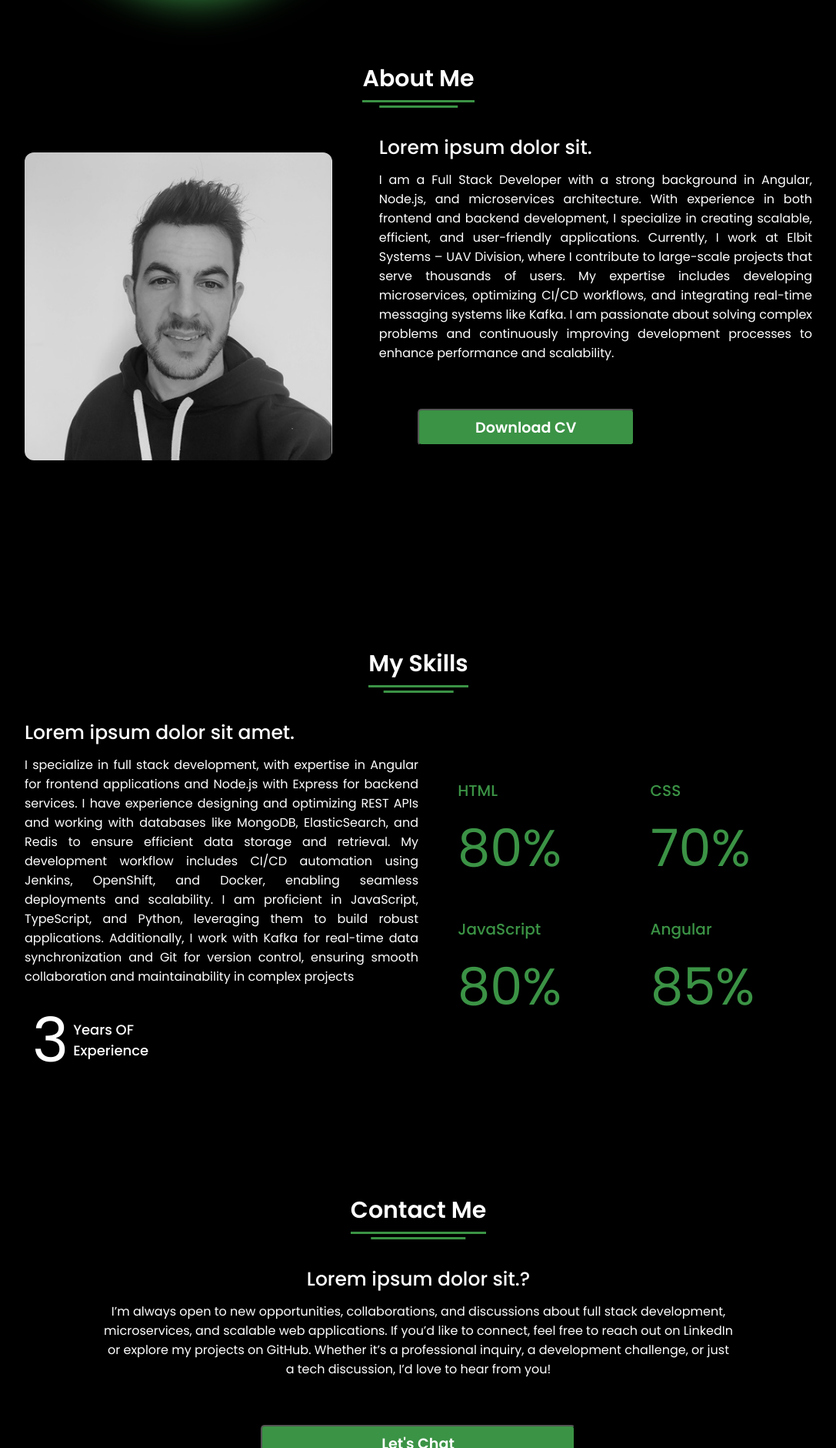
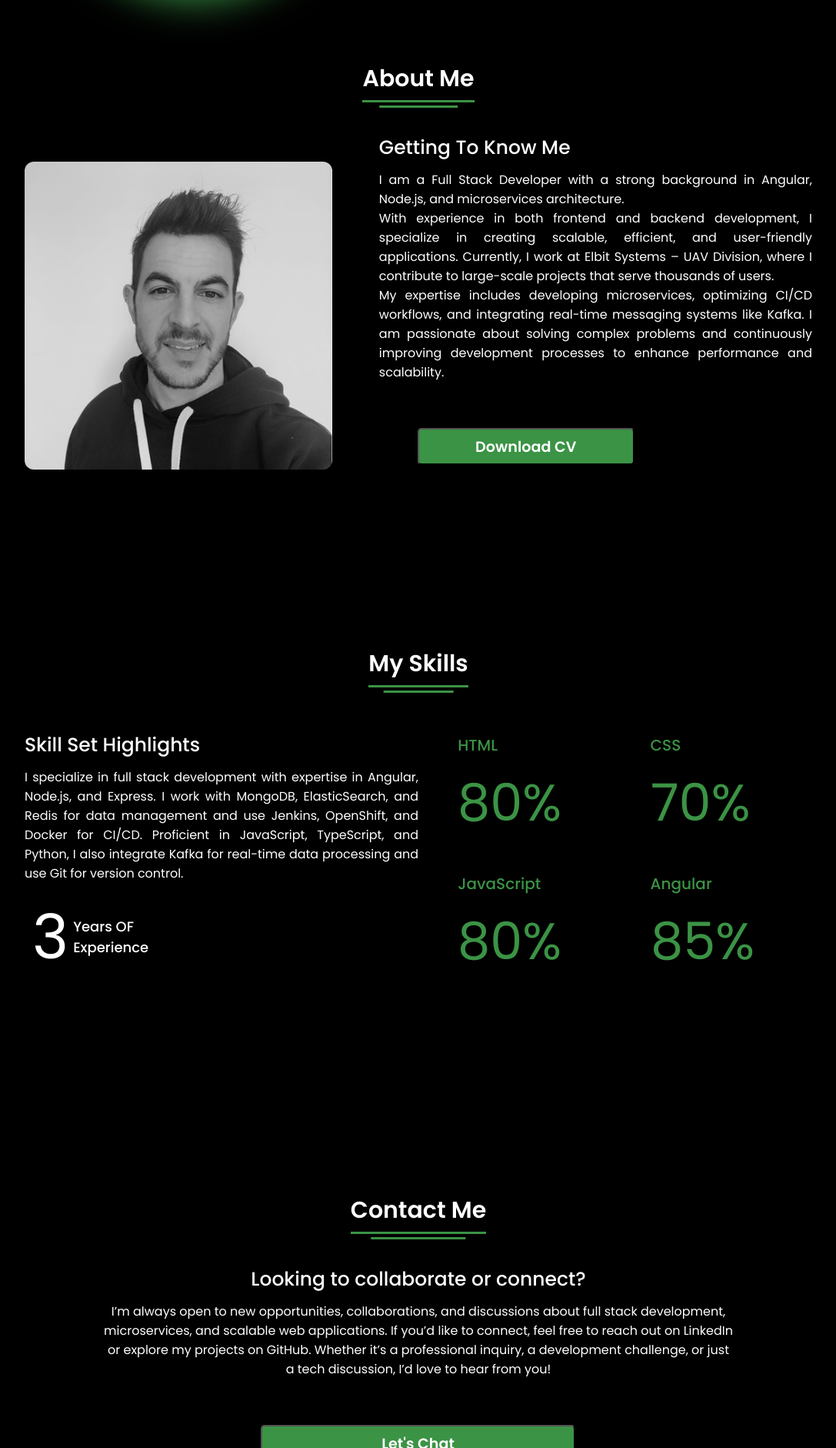
Before and after one commit to elci98/elci98.github.io, a plain HTML site: page index.html in a window 1280 px wide. Shown: the part 744-2625 px from the top of the page at 77% size, without its empty margins (96-1183 px from the left). Drawn offline with nearby package versions, Linux system fonts and the light colour scheme.

Commit message:
Add files via upload

```diff
--- a/index.html
+++ b/index.html
@@ -82,12 +82,11 @@
             <img src="my-photo.jpg" alt="" />
           </div>
           <div class="right">
-            <div data-aos="fade-left" data-aos-duration="1500" data-aos-delay="200" class="topic">Lorem ipsum dolor sit.</div>
+            <div data-aos="fade-left" data-aos-duration="1500" data-aos-delay="200" class="topic"> Getting To Know Me</div>
             <p>
-              I am a Full Stack Developer with a strong background in Angular, Node.js, and microservices architecture.
+              I am a Full Stack Developer with a strong background in Angular, Node.js, and microservices architecture.</br>
               With experience in both frontend and backend development, I specialize in creating scalable, efficient, and user-friendly applications.
-              Currently, I work at Elbit Systems – UAV Division, where I contribute to large-scale projects that serve thousands of users.
-
+              Currently, I work at Elbit Systems – UAV Division, where I contribute to large-scale projects that serve thousands of users.</br>
               My expertise includes developing microservices, optimizing CI/CD workflows, and integrating real-time messaging systems like Kafka.
               I am passionate about solving complex problems and continuously improving development processes to enhance performance and scalability.
             </p>
@@ -107,8 +106,8 @@
         <div data-aos="fade-up" data-aos-duration="1200" class="title"><span>My Skills</span></div>
         <div class="skills-details">
           <div class="text">
-            <div data-aos="fade-right" data-aos-duration="1200" data-aos-delay="200" class="topic">Lorem ipsum dolor sit amet.</div>
-            <p data-aos="fade-right" data-aos-duration="1200" data-aos-delay="400">I specialize in full stack development, with expertise in Angular for frontend applications and Node.js with Express for backend services. I have experience designing and optimizing REST APIs and working with databases like MongoDB, ElasticSearch, and Redis to ensure efficient data storage and retrieval. My development workflow includes CI/CD automation using Jenkins, OpenShift, and Docker, enabling seamless deployments and scalability. I am proficient in JavaScript, TypeScript, and Python, leveraging them to build robust applications. Additionally, I work with Kafka for real-time data synchronization and Git for version control, ensuring smooth collaboration and maintainability in complex projects</p>
+            <div data-aos="fade-right" data-aos-duration="1200" data-aos-delay="200" class="topic">Skill Set Highlights</div>
+            <p data-aos="fade-right" data-aos-duration="1200" data-aos-delay="400">I specialize in full stack development with expertise in Angular, Node.js, and Express. I work with MongoDB, ElasticSearch, and Redis for data management and use Jenkins, OpenShift, and Docker for CI/CD. Proficient in JavaScript, TypeScript, and Python, I also integrate Kafka for real-time data processing and use Git for version control.</p>
             <div data-aos="fade-up" data-aos-duration="1200" data-aos-delay="600" class="experience">
               <div class="num">3</div>
               <div class="exp">
@@ -145,9 +144,10 @@
           <span>Contact Me</span>
         </div>
         <div class="text">
-          <div data-aos="fade-right" data-aos-duration="1500" data-aos-delay="200" class="topic">Lorem ipsum dolor sit.?</div>
+          <div data-aos="fade-right" data-aos-duration="1500" data-aos-delay="200" class="topic">Looking to collaborate or connect?</div>
           <p>
-            I’m always open to new opportunities, collaborations, and discussions about full stack development, microservices, and scalable web applications. If you’d like to connect, feel free to reach out on LinkedIn or explore my projects on GitHub. Whether it’s a professional inquiry, a development challenge, or just a tech discussion, I’d love to hear from you!
+            I’m always open to new opportunities, collaborations, and discussions about full stack development, microservices, and scalable web applications.
+            If you’d like to connect, feel free to reach out on LinkedIn or explore my projects on GitHub. Whether it’s a professional inquiry, a development challenge, or just a tech discussion, I’d love to hear from you!
           </p>
           <div data-aos="zoom-in" data-aos-duration="1500" data-aos-delay="400" class="btn">
             <a href="tel:+972509100961" target="_blank">
```
